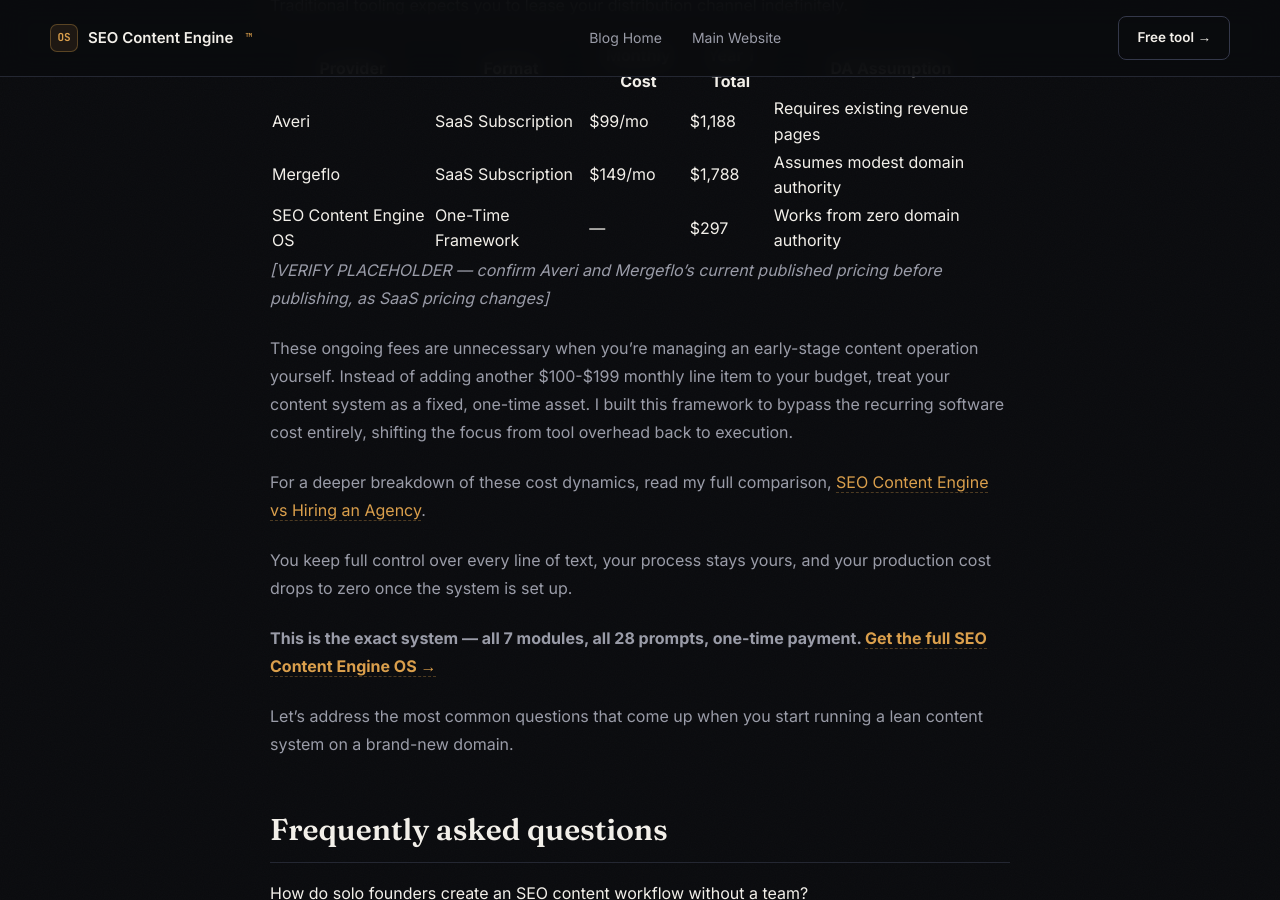
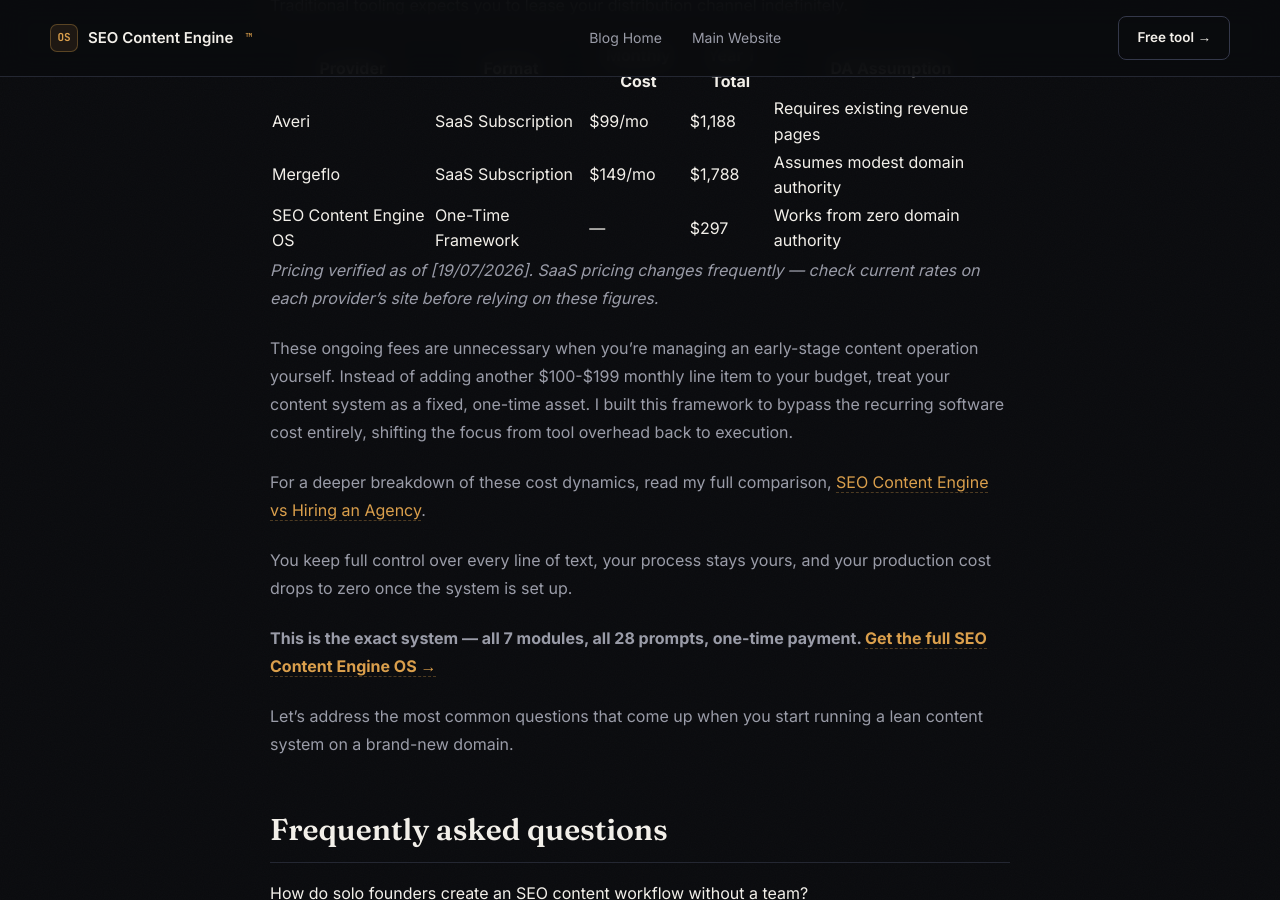
Before and after one commit to ibrabyze/blog-, a Jekyll site: the page built from _posts/2026-07-19-seo-content-workflow-solo-founders.md, in a window 1280 px wide and 900 px high, scrolled down 6334 px. Built offline with Jekyll 4.4.1, drawn with Linux system fonts in a browser that asks for light colours.

Commit message:
Update 2026-07-19-seo-content-workflow-solo-founders.md

```diff
--- a/_posts/2026-07-19-seo-content-workflow-solo-founders.md
+++ b/_posts/2026-07-19-seo-content-workflow-solo-founders.md
@@ -117,7 +117,7 @@ When you look at the operational math behind a typical marketing stack, it's obv
 | Mergeflo | SaaS Subscription | $149/mo | $1,788 | Assumes modest domain authority |
 | SEO Content Engine OS | One-Time Framework | — | $297 | Works from zero domain authority |
 
-*[VERIFY PLACEHOLDER — confirm Averi and Mergeflo's current published pricing before publishing, as SaaS pricing changes]*
+*Pricing verified as of [19/07/2026]. SaaS pricing changes frequently — check current rates on each provider's site before relying on these figures.*
 
 These ongoing fees are unnecessary when you're managing an early-stage content operation yourself. Instead of adding another $100-$199 monthly line item to your budget, treat your content system as a fixed, one-time asset. I built this framework to bypass the recurring software cost entirely, shifting the focus from tool overhead back to execution.
 
```
